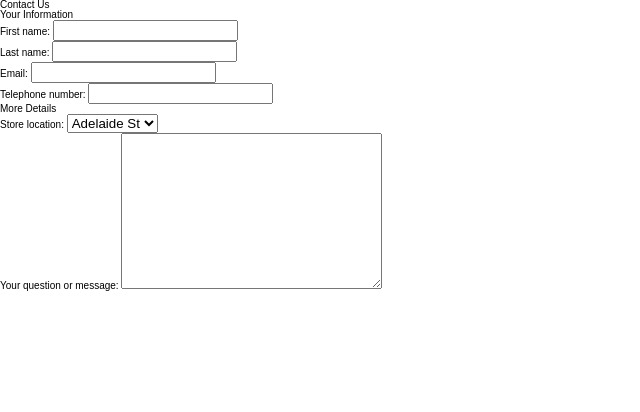
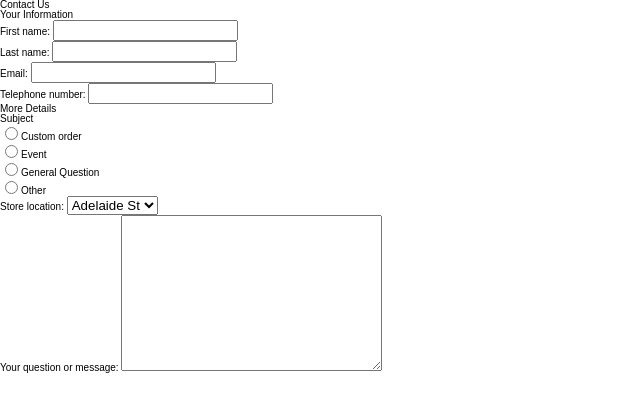
Before and after one commit to codejuju77/torontocupcake, a plain HTML site: page torontoCupcake/root/pages/contact.html in a window 1280 px wide. Shown: the whole page, without its empty margins (0-640 px from the left). Drawn offline with Linux system fonts and the light colour scheme; files that its build step writes are made by us from their sources; a web font is replaced by a local one.

Commit message:
Update contact.html

```diff
--- a/torontoCupcake/root/pages/contact.html
+++ b/torontoCupcake/root/pages/contact.html
@@ -47,6 +47,14 @@
                     </fieldset>
                     <fieldset>
                        <legend>More Details</legend>
+                        <label for="subject">Subject</label>
+                        <ul>
+                           <li>
+                            <input type="radio" id="custom" name="subject" value="custom order"/>Custom order</li>
+                            <li><input type="radio" id="event" name="suject" value="event"/>Event</li>
+                            <li><input type="radio" id="question" name="suject" value="general question"/>General Question</li>
+                            <li><input type="radio" id="other" name="suject" value="other"/>Other</li>
+                        </ul>
                         <ul>
                             <li>
                               <label for="store">Store location:</label>
@@ -59,8 +67,8 @@
                                 <label for="yourQuestion">Your question or message:</label>
                                 <textarea name="yourQuestion" id="yourQuestion" cols="30" rows="10"></textarea>
                             </li>
+                        </ul>
 
-                        </ul>
                     </fieldset>
 
 
```
